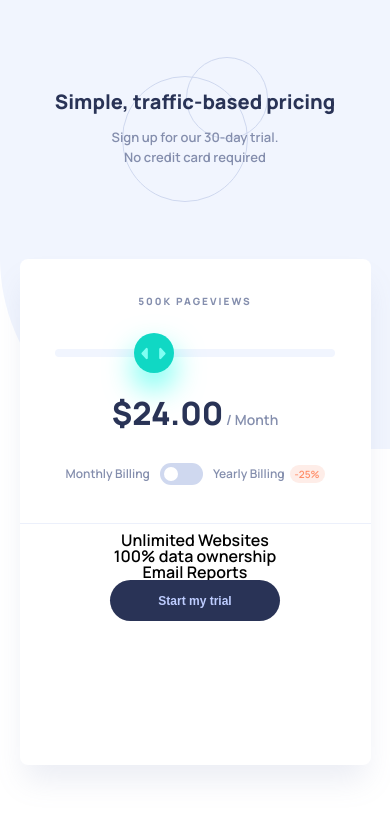
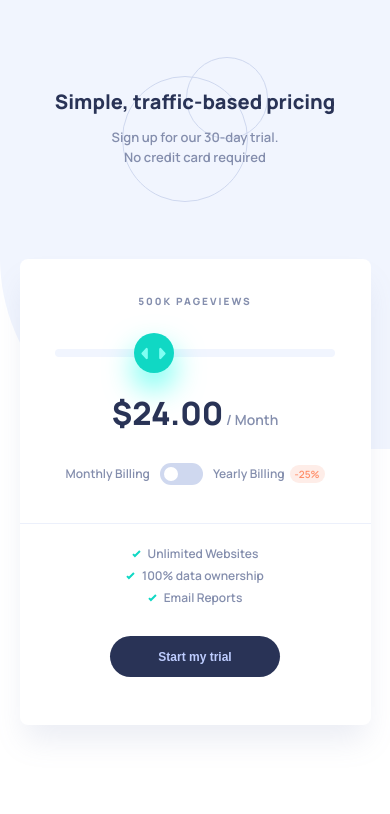
Before and after one commit to shivjoshi1996/interactive-pricing-component, a React (Create React App) app: page / in a window 390 px wide. Shown: the top 814 px of the page. Built offline with nearby package versions, Linux system fonts and the light colour scheme.

Commit message:
WIP responsive styling

```diff
--- a/src/components/Page.js
+++ b/src/components/Page.js
@@ -1,8 +1,9 @@
 import styled from "styled-components";
 
 const StyledPage = styled.div`
-  height: 100vh;
-  width: 100vw;
+  min-height: 100vh;
+  min-width: 100vw;
+  padding-bottom: 88px;
   background-image: url("/bg-pattern.svg");
   background-repeat: no-repeat;
   text-align: center;
--- a/src/components/Pricing.js
+++ b/src/components/Pricing.js
@@ -3,12 +3,15 @@ import styled from "styled-components";
 import Button from "./Button";
 
 const StyledPricingContainer = styled.div`
-  height: 60vh;
+  min-height: 400px;
   width: 90vw;
+  max-width: 540px;
   margin: 0 auto;
   background-color: white;
   border-radius: 8px;
   box-shadow: 0px 20px 30px -5px rgba(127, 137, 185, 0.152073);
+  padding-top: 34px;
+  padding-bottom:  32px;
 `
 
 const StyledPricingInput = styled.input`
@@ -46,7 +49,6 @@ const StyledPageViews = styled.p`
   font-weight: 800;
   line-height: 16px;
   letter-spacing: 2px;
-  padding-top: 34px;
 `;
 
 const StyledMonthlyPrice = styled.p`
@@ -144,6 +146,35 @@ const StyledHr = styled.hr`
   border: none;
 `;
 
+const StyledBottomContainer = styled.div`
+  margin-top: 24px;
+
+  @media (min-width: 768px) {
+    display: flex;
+    width: 100%;
+    justify-content: space-around;
+  }
+`;
+
+const StyledUnorderedList = styled.ul`
+  list-style-image: url('/icon-check.svg');
+  list-style-type: circle;
+  width: fit-content;
+  margin: 0 auto;
+  margin-bottom: 32px;
+  list-style-position: inside;
+
+  @media (min-width: 768px) {
+
+  }
+`;
+
+const StyledListItem = styled.li`
+  color: #848EAD;
+  font-size: 12px;
+  margin-bottom: 10px;
+`;
+
 export default function Pricing() {
 
   const [sliderValue, setSliderValue] = useState(500000);
@@ -219,13 +250,17 @@ export default function Pricing() {
 
       <StyledHr />
 
-      <ul>
-        <li>Unlimited Websites</li>
-        <li>100% data ownership</li>
-        <li>Email Reports</li>
-      </ul>
+      <StyledBottomContainer>
 
-      <Button>Start my trial</Button>
+        <StyledUnorderedList>
+          <StyledListItem>Unlimited Websites</StyledListItem>
+          <StyledListItem>100% data ownership</StyledListItem>
+          <StyledListItem>Email Reports</StyledListItem>
+        </StyledUnorderedList>
+
+        <Button>Start my trial</Button>
+
+      </StyledBottomContainer>
 
     </StyledPricingContainer>
   );
```
